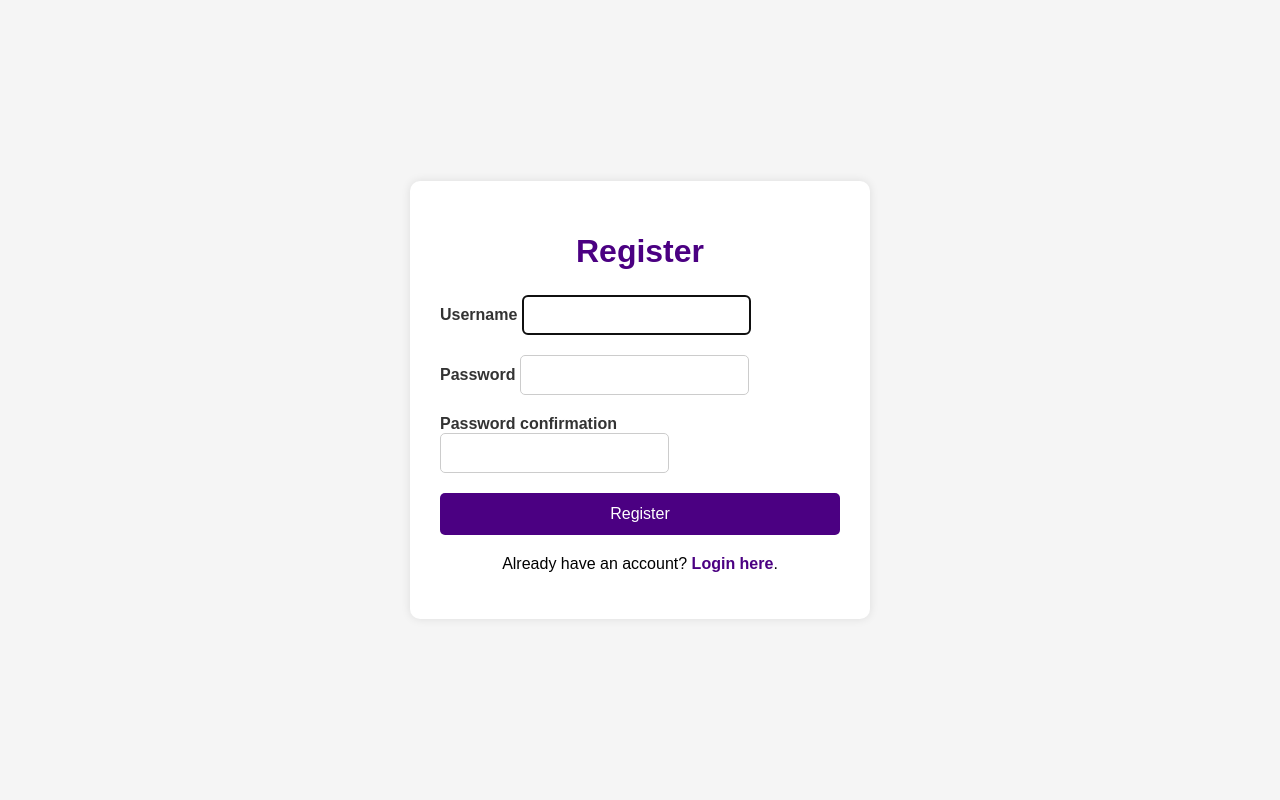
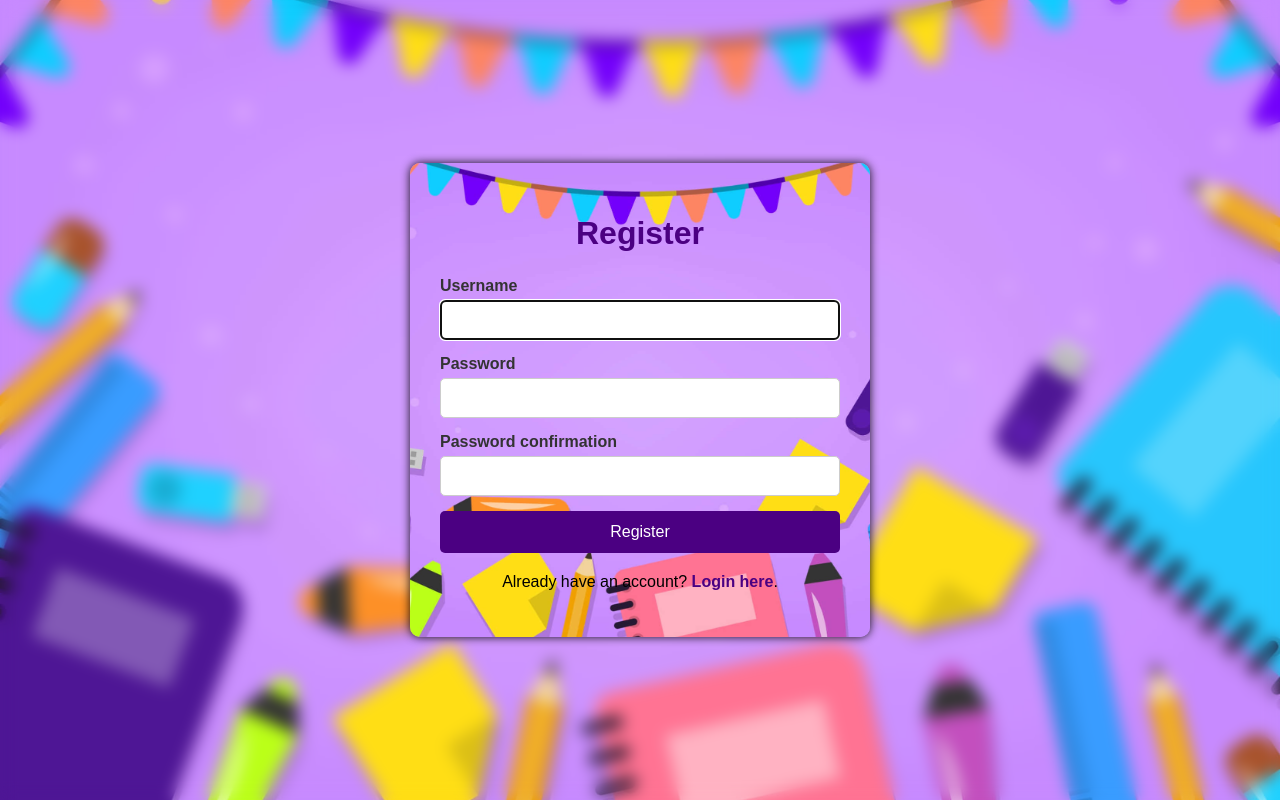
Before and after one commit to MN10101/language_learning, a Django app: page /register/ in a window 1280 px wide. Run offline with Django 5.2, Linux system fonts and the light colour scheme.

Commit message:
NEW STYLE

```diff
--- a/learning/templates/learning/about_us.html
+++ b/learning/templates/learning/about_us.html
@@ -8,8 +8,7 @@
 <div class="container">
     <h1>About Us</h1>
     <div class="profile-section">
-        <img src="{% static 'images/jonathan_davies.jpg' %}" alt="Jonathan Davies" class="profile-picture">
-        <p>I am Jonathan Davies. A teacher, curriculum developer, educational consultant, and lifelong learner. I have created this web application to help students of all ages master language learning. Whether you are a beginner or advanced, we can tailor your lessons according to your workload or lifestyle.</p>
+        <img src="{% static 'images/14.webp' %}" alt="Jonathan Davies" class="profile-picture">
     </div>
     <div class="about-details">
         <p>Unlike traditional online schools, we teach in an innovative manner through real-life situational contexts. We also focus on learning through gaming and exploration. All our teaching staff are highly qualified and professional. We also offer the ability for a student to upload any assignments so they are checked and improved. We specialize in IELTS, TOEFL, and ALL examination boards. We know the tricks of the trade to ensure our students reach their full potential.</p>
--- a/learning/templates/learning/register.html
+++ b/learning/templates/learning/register.html
@@ -4,23 +4,48 @@
     <meta charset="UTF-8">
     <meta name="viewport" content="width=device-width, initial-scale=1.0">
     <title>Register</title>
+    {% load static %}
     <style>
         body {
             font-family: Arial, sans-serif;
-            background-color: #f5f5f5;
+            background-image: url("{% static 'images/12.jpg' %}"); /* Background image */
+            background-size: cover;
+            background-position: center;
+            background-repeat: no-repeat;
             display: flex;
             justify-content: center;
             align-items: center;
             height: 100vh;
             margin: 0;
+            position: relative;
+            overflow: hidden;
+        }
+
+        /* Overlay to apply blur effect */
+        body::before {
+            content: '';
+            position: absolute;
+            top: 0;
+            left: 0;
+            width: 100%;
+            height: 100%;
+            background-image: url("{% static 'images/12.jpg' %}"); /* Background image */
+            background-size: cover;
+            background-position: center;
+            background-repeat: no-repeat;
+            filter: blur(8px); /* Apply blur */
+            z-index: -1; /* Ensure content is on top */
         }
         .container {
-            background-color: #fff;
+            background-image: url("{% static 'images/12.jpg' %}"); /* Background image */
+            background-size: cover;
+            background-position: center;
             padding: 30px;
             border-radius: 10px;
-            box-shadow: 0 0 10px rgba(0, 0, 0, 0.1);
+            box-shadow: 0 0 10px rgba(0, 0, 0, 0.9);
             width: 100%;
             max-width: 400px;
+            z-index: 1; /* Ensure it's above the blur effect */
         }
         h1 {
             color: #4b0082;
@@ -31,18 +56,23 @@
             display: flex;
             flex-direction: column;
         }
+        form .form-field {
+            display: flex;
+            flex-direction: column;
+            margin-bottom: 15px;
+        }
         form label {
             margin-bottom: 5px;
             color: #333;
             font-weight: bold;
-            text-align: left;
         }
         form input {
             padding: 10px;
-            margin-bottom: 20px;
             border: 1px solid #ccc;
             border-radius: 5px;
             font-size: 16px;
+            width: 100%;
+            box-sizing: border-box;
         }
         button {
             background-color: #4b0082;
@@ -52,6 +82,7 @@
             border-radius: 5px;
             cursor: pointer;
             font-size: 16px;
+            width: 100%;
         }
         button:hover {
             background-color: #5e2d91;
--- a/learning/templates/learning/welcome.html
+++ b/learning/templates/learning/welcome.html
@@ -194,7 +194,7 @@
         function checkScroll() {
             animatedElements.forEach(element => {
                 const position = element.getBoundingClientRect().top;
-                const screenPosition = window.innerHeight / 1.2;
+                const screenPosition = window.innerHeight / 1.4;
 
                 if (position < screenPosition) {
                     element.classList.add('show');
```
Also changed, not shown: learning/templates/learning/home.html (+28 -2 lines), learning/templates/learning/login.html (+36 -5 lines), db.sqlite3, learning/static/images/12.jpg (added), learning/static/images/12.webp (added), learning/static/images/14.webp (added).
